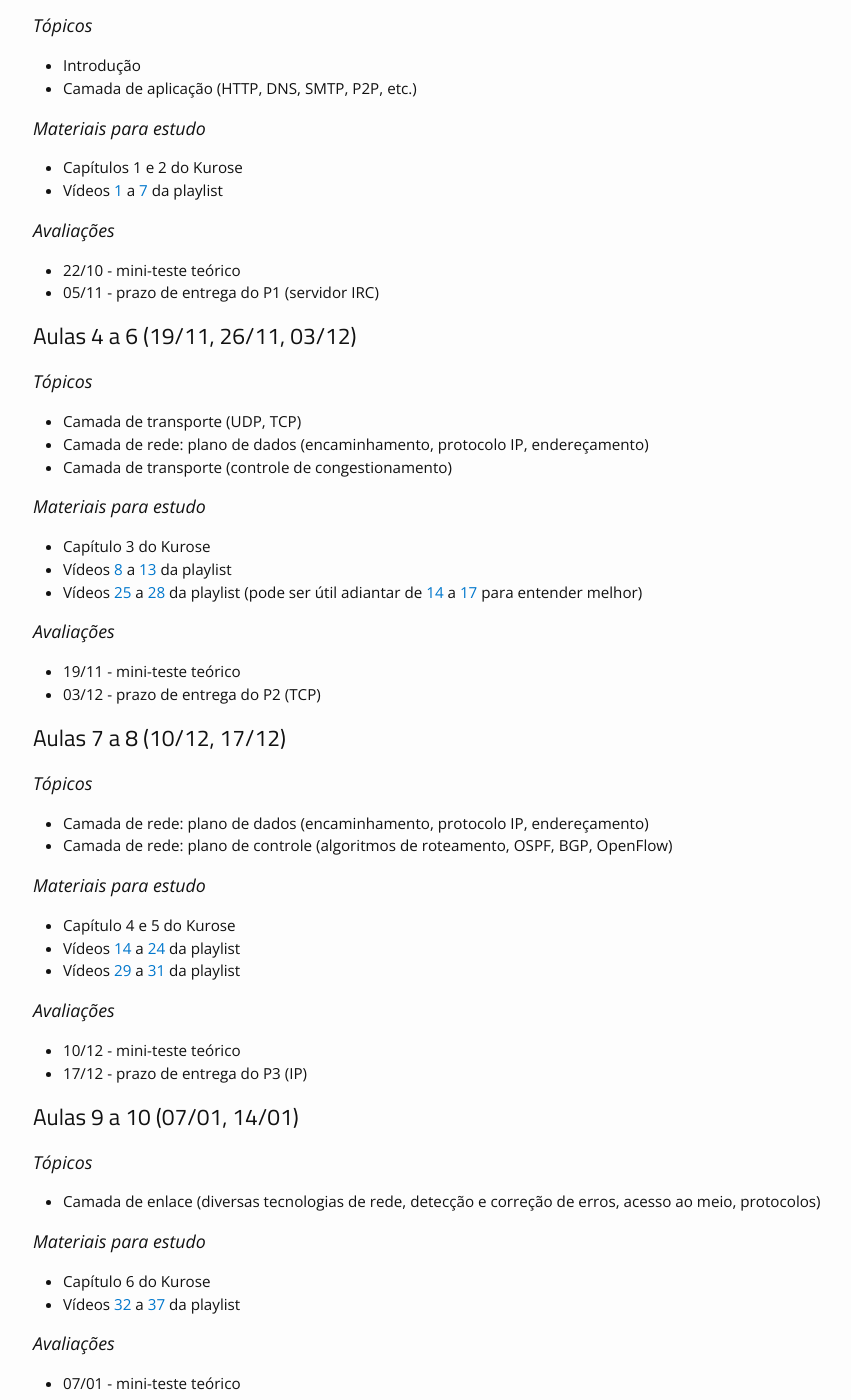
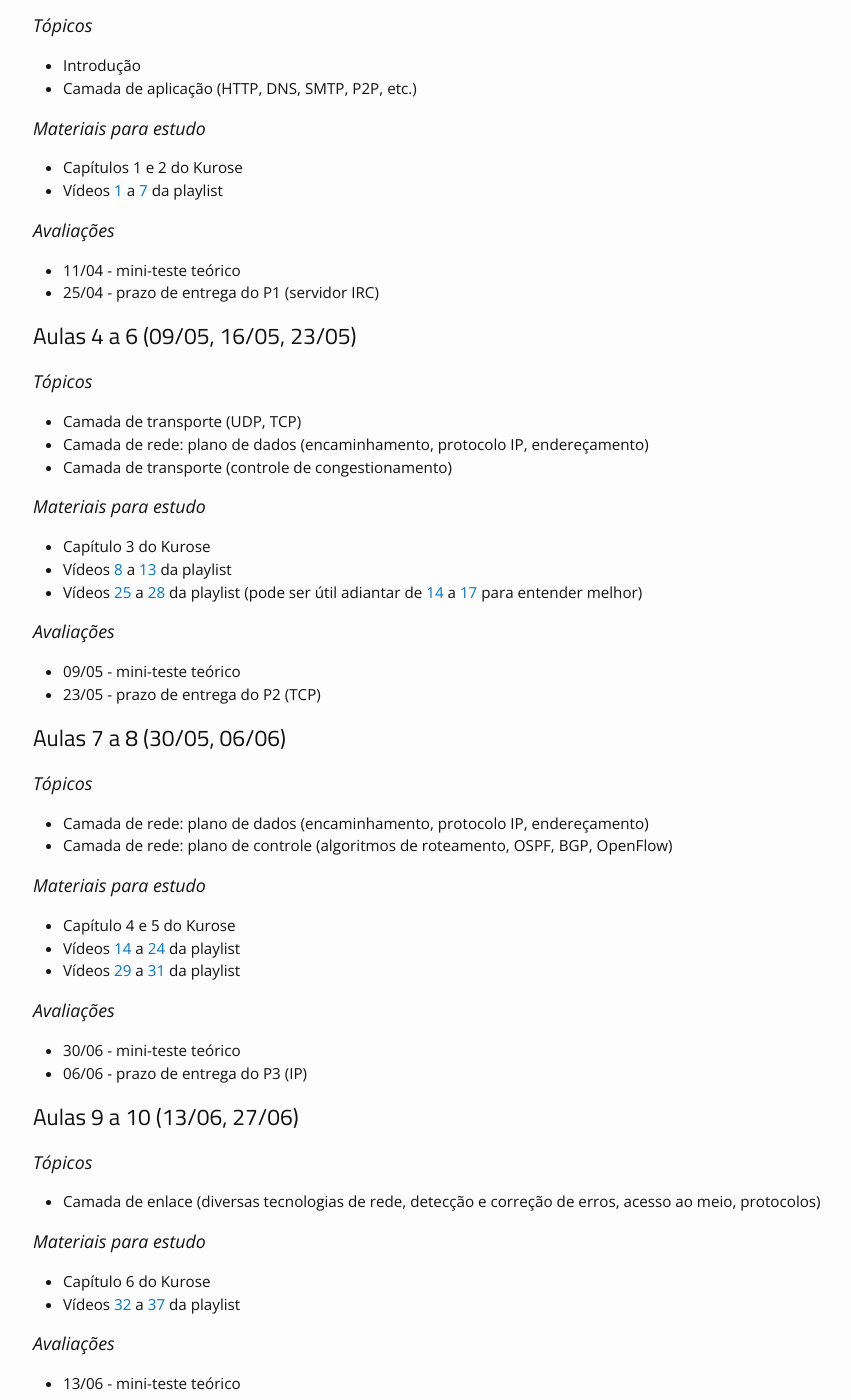
Before and after one commit to thotypous/redes-website, a Jekyll site: the page built from aulas.md, in a window 1280 px wide and 1400 px high, scrolled down 399 px. Shown: the whole window, without its empty margins (162-1013 px from the left). Built offline with Jekyll 4.4.1, drawn with Linux system fonts in a browser that asks for light colours; some of the changed text lies outside the part shown.

Commit message:
atualiza dados para 2025-1

```diff
--- a/aulas.md
+++ b/aulas.md
@@ -16,7 +16,7 @@ KUROSE, J.; ROSS, K. [Redes de computadores e a internet: uma abordagem top-down
 Por favor, verifique frequentemente pois esta agenda pode sofrer alterações.
 
 
-## Aulas 1 a 3 (15/10, 22/10, 05/11)
+## Aulas 1 a 3 (04/04, 11/04, 25/04)
 
 ### Tópicos
 
@@ -30,11 +30,11 @@ Por favor, verifique frequentemente pois esta agenda pode sofrer alterações.
 
 ### Avaliações
 
-* 22/10 - mini-teste teórico
-* 05/11 - prazo de entrega do P1 (servidor IRC)
+* 11/04 - mini-teste teórico
+* 25/04 - prazo de entrega do P1 (servidor IRC)
 
 
-## Aulas 4 a 6 (19/11, 26/11, 03/12)
+## Aulas 4 a 6 (09/05, 16/05, 23/05)
 
 ### Tópicos
 
@@ -50,10 +50,10 @@ Por favor, verifique frequentemente pois esta agenda pode sofrer alterações.
 
 ### Avaliações
 
-* 19/11 - mini-teste teórico
-* 03/12 - prazo de entrega do P2 (TCP)
+* 09/05 - mini-teste teórico
+* 23/05 - prazo de entrega do P2 (TCP)
 
-## Aulas 7 a 8 (10/12, 17/12)
+## Aulas 7 a 8 (30/05, 06/06)
 
 ### Tópicos
 
@@ -68,10 +68,10 @@ Por favor, verifique frequentemente pois esta agenda pode sofrer alterações.
 
 ### Avaliações
 
-* 10/12 - mini-teste teórico
-* 17/12 - prazo de entrega do P3 (IP)
+* 30/06 - mini-teste teórico
+* 06/06 - prazo de entrega do P3 (IP)
 
-## Aulas 9 a 10 (07/01, 14/01)
+## Aulas 9 a 10 (13/06, 27/06)
 
 ### Tópicos
 
@@ -84,10 +84,10 @@ Por favor, verifique frequentemente pois esta agenda pode sofrer alterações.
 
 ### Avaliações
 
-* 07/01 - mini-teste teórico
-* 14/01 - prazo de entrega do P4 (SLIP)
+* 13/06 - mini-teste teórico
+* 27/06 - prazo de entrega do P4 (SLIP)
 
-## Aula 11 (21/01)
+## Aula 11 (04/07)
 
 ### Tópicos
 
@@ -102,12 +102,12 @@ Por favor, verifique frequentemente pois esta agenda pode sofrer alterações.
 
 ### Avaliações
 
-* 21/01 - mini-teste teórico
+* 04/07 - mini-teste teórico
 
-## Aulas 12 a 14 (28/01, ~~04/02~~, 11/02)
+## Aulas 12 a 14 (11/07, 18/07)
 
 * Desenvolvimento dos seminários
 
-## Aula 15 (18/02)
+## Aula 15 (25/07)
 
 * Apresentação dos seminários
--- a/notas.html
+++ b/notas.html
@@ -8,7 +8,7 @@
     <link rel="stylesheet" href="https://cdnjs.cloudflare.com/ajax/libs/twitter-bootstrap/4.6.0/css/bootstrap.min.css" integrity="sha384-B0vP5xmATw1+K9KRQjQERJvTumQW0nPEzvF6L/Z6nronJ3oUOFUFpCjEUQouq2+l" crossorigin="anonymous">
     <link rel="stylesheet" href="https://cdnjs.cloudflare.com/ajax/libs/font-awesome/5.15.2/css/all.min.css" integrity="sha384-vSIIfh2YWi9wW0r9iZe7RJPrKwp6bG+s9QZMoITbCckVJqGCCRhc+ccxNcdpHuYu" crossorigin="anonymous">
     <script type="text/javascript">
-        const api = 'https://script.google.com/macros/s/AKfycbypHkm4r3-eKND3nflZR0S_WJzdG_BjKOcKbTkfXhCkCBU_sgmTfiBth1qgUw41KkB92w/exec';
+        const api = 'https://script.google.com/macros/s/AKfycbwZXjG81YcTbsD1C9qIAQqLtL6dCFzsigIKqjSbe_D8DgjVkpp14CH6ZtjCknPJdtSR/exec';
         $(function () {
             var urlParams = new URLSearchParams(window.location.search);
             $.ajax({
```
Also changed, not shown: index.md (+3 -3 lines).
